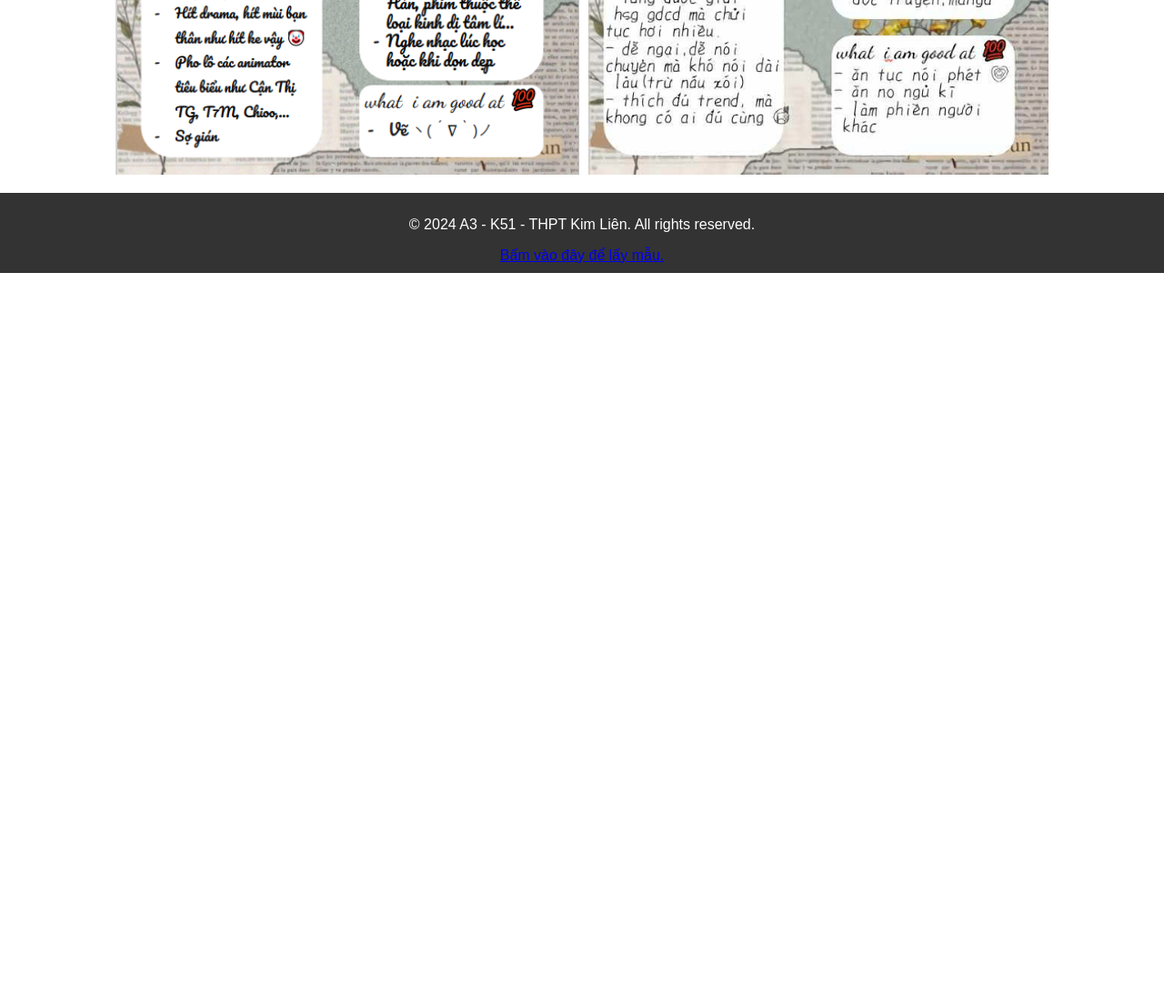
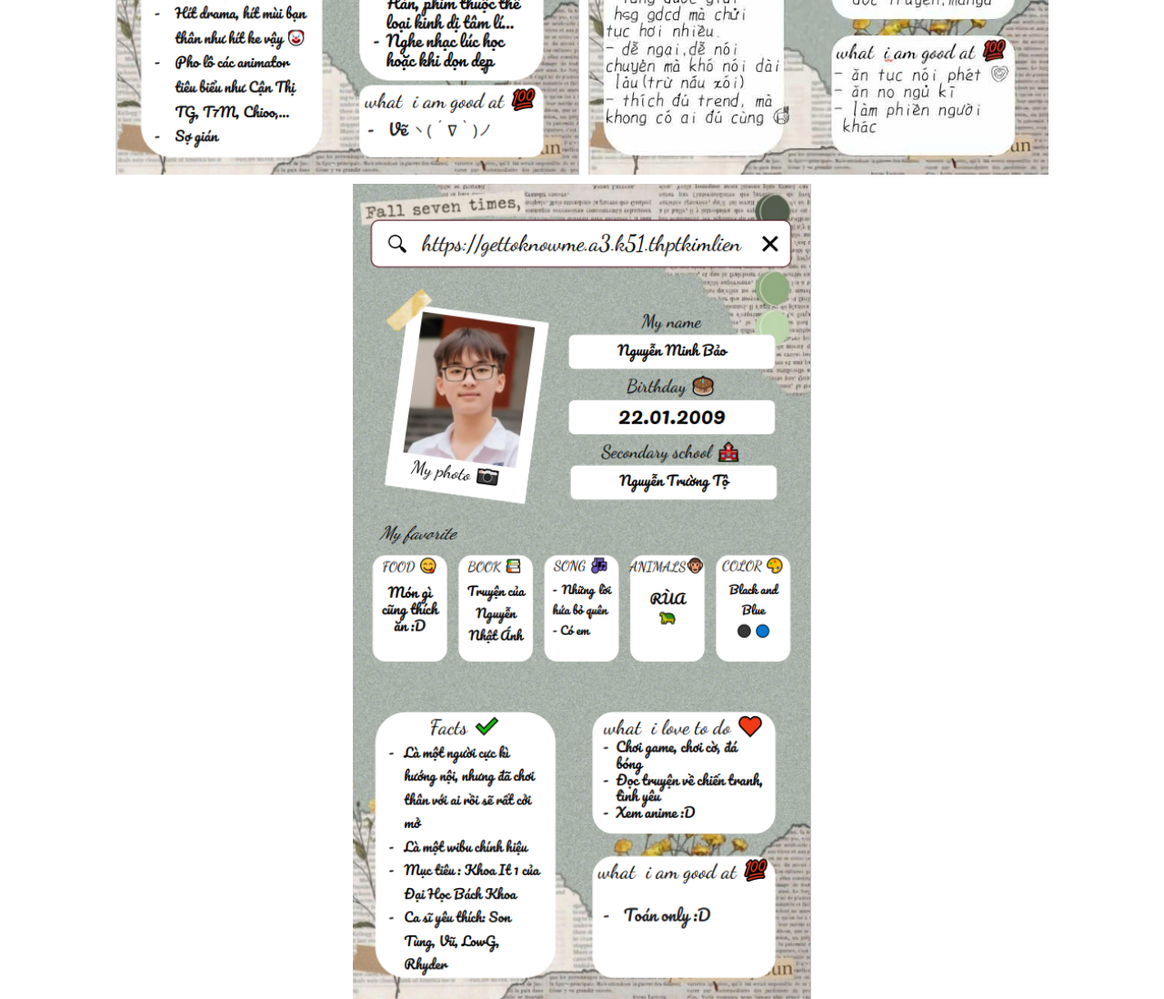
Before and after one commit to A3-K51-THPTKimLien/gettoknowme, a plain HTML site: page index.html in a window 1280 px wide. Shown: the part 1739-2837 px from the top of the page at 91% size. Before the commit the page ends 2039 px from the top, so only its background shows below. Drawn offline with Linux system fonts and the light colour scheme.

Commit message:
Update index.html

```diff
--- a/index.html
+++ b/index.html
@@ -20,6 +20,7 @@
             <img src="Trần Đăng Nguyên.png" alt="Image 2">
             <img src="Đặng Linh Phong.png" alt="Image 3">
             <img src="Nguyễn Khánh Linh.jpg" alt="Image 4">
+            <img src="Nguyễn Minh Bảo.png" alt="Image 5">
             <!-- Thêm các ảnh khác vào đây -->
         </section>
     </main>
```
